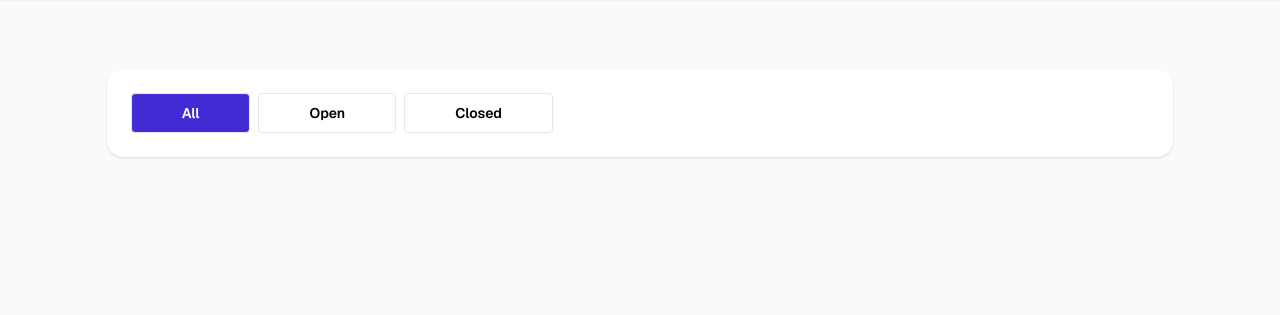
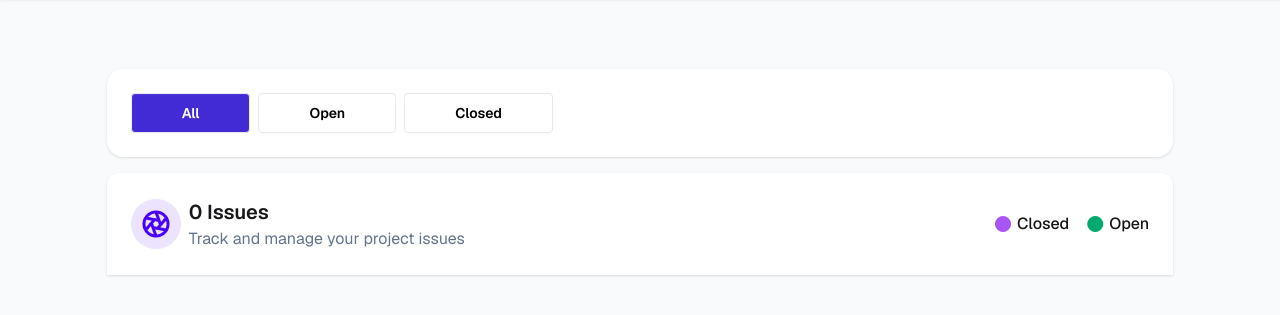
Before and after one commit to marufhossain4297-pixel/Github-Issue-Tracker, a plain HTML site: page home.html in a window 1280 px wide. Shown: the part 81-396 px from the top of the page. Drawn offline with nearby package versions, Linux system fonts and the light colour scheme.

Commit message:
All section

```diff
--- a/home.html
+++ b/home.html
@@ -66,6 +66,28 @@
         </div>
     </dialog>
 
+    <section class="w-10/12 mx-auto">
+        <div class="flex justify-between bg-white shadow p-6 rounded-t-xl">
+            <div class="flex items-center gap-2">
+                <img src="./images/Aperture.png" alt="">
+                <div>
+                    <h2 id="issue-count" class="text-[20px] font-semibold">0 Issues</h2>
+                    <p class="text-[#64748B]">Track and manage your project issues</p>
+                </div>
+            </div>
+            <div class="flex gap-4">
+                <div class="flex items-center gap-1">
+                    <i class="fa-solid fa-circle" style="color: rgb(168, 85, 247);"></i>
+                    <p class="font-medium">Closed</p>
+                </div>
+                <div class="flex items-center gap-1">
+                    <i class="fa-solid fa-circle" style="color: rgb(0, 169, 110);"></i>
+                    <p class="font-medium">Open</p>
+                </div>
+            </div>
+        </div>
+    </section>
+
     <script src="./home.js"></script>
 </body>
 
```
